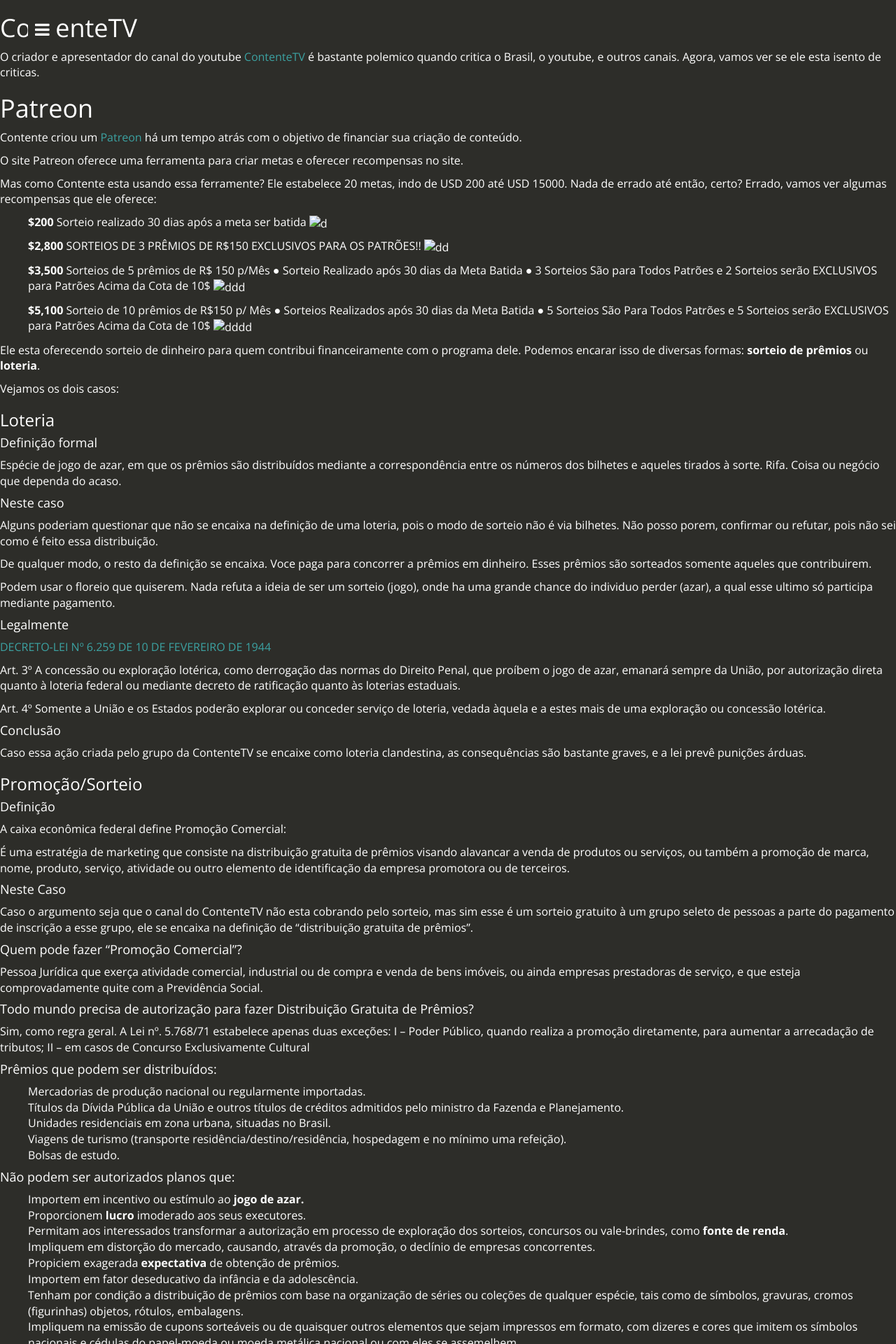
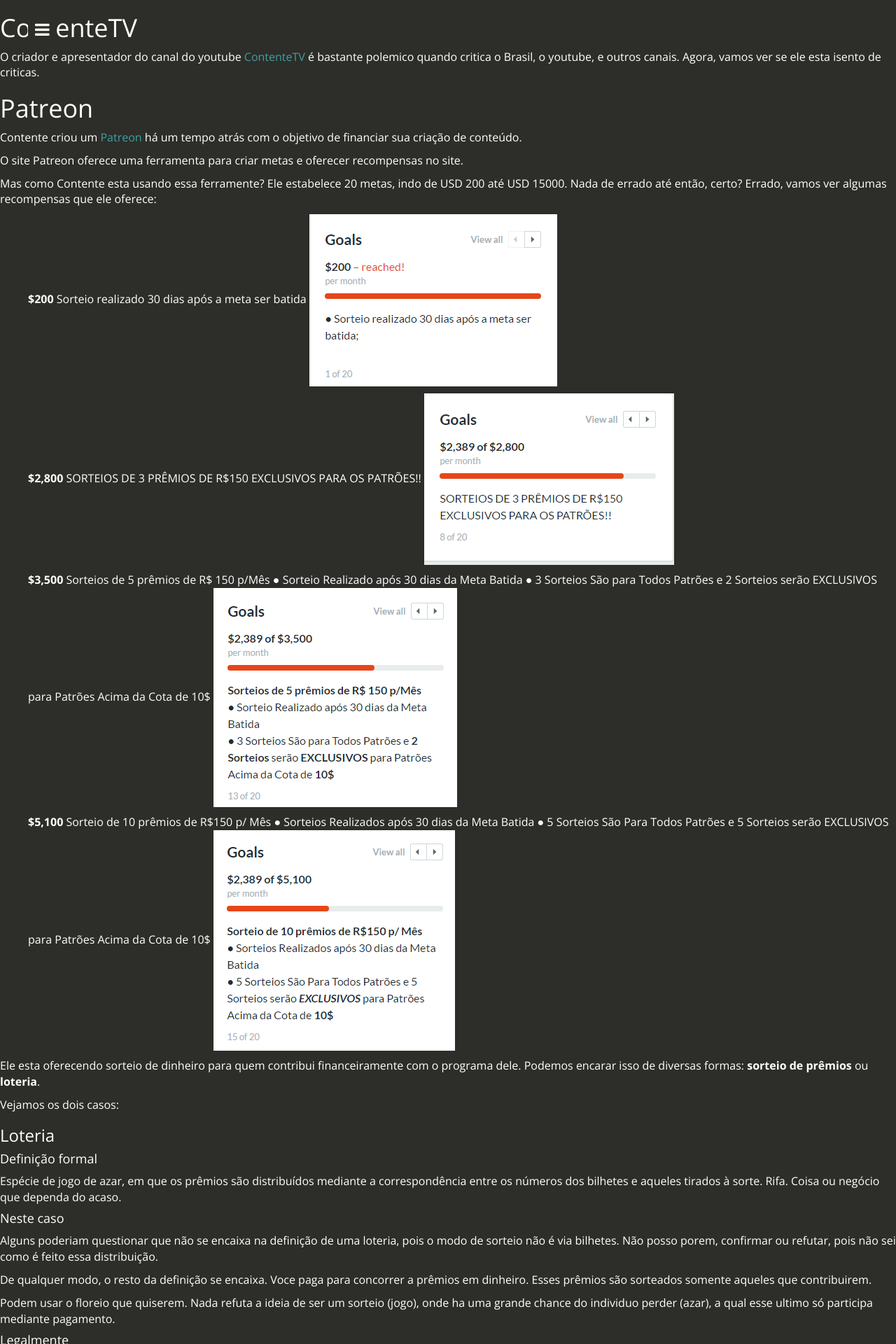
Before and after one commit to Fiat-Justitia/contente, a Jekyll site: the page built from patreon.md, in a window 1280 px wide. Shown: the top 1920 px of the page at 70% size. Built offline with Jekyll 4.4.1, drawn with Linux system fonts in a browser that asks for light colours; nearby versions of some CDN libraries.

Commit message:
Update patreon.md

```diff
--- a/patreon.md
+++ b/patreon.md
@@ -16,17 +16,17 @@
 
 Mas como Contente esta usando essa ferramente? Ele estabelece 20 metas, indo de USD 200 até USD 15000. Nada de errado até então, certo? Errado, vamos ver algumas recompensas que ele oferece:
 
-- **$200** Sorteio realizado 30 dias após a meta ser batida ![d](images/1.PNG)
+- **$200** Sorteio realizado 30 dias após a meta ser batida ![d](/contente/images/1.PNG)
 
-- **$2,800** SORTEIOS DE 3 PRÊMIOS DE R$150 EXCLUSIVOS PARA OS PATRÕES!! ![dd](images/2.PNG)
+- **$2,800** SORTEIOS DE 3 PRÊMIOS DE R$150 EXCLUSIVOS PARA OS PATRÕES!! ![dd](/contente/images/2.PNG)
 
 - **$3,500** Sorteios de 5 prêmios de R$ 150 p/Mês
 ● Sorteio Realizado após 30 dias da Meta Batida
-● 3 Sorteios São para Todos Patrões e 2 Sorteios serão EXCLUSIVOS para Patrões Acima da Cota de 10$ ![ddd](images/3.PNG)
+● 3 Sorteios São para Todos Patrões e 2 Sorteios serão EXCLUSIVOS para Patrões Acima da Cota de 10$ ![ddd](/contente/images/3.PNG)
 
 - **$5,100** Sorteio de 10 prêmios de R$150 p/ Mês
 ● Sorteios Realizados após 30 dias da Meta Batida
-● 5 Sorteios São Para Todos Patrões e 5 Sorteios serão EXCLUSIVOS para Patrões Acima da Cota de 10$ ![dddd](images/4.PNG)
+● 5 Sorteios São Para Todos Patrões e 5 Sorteios serão EXCLUSIVOS para Patrões Acima da Cota de 10$ ![dddd](/contente/images/4.PNG)
 
 
 Ele esta oferecendo sorteio de dinheiro para quem contribui financeiramente com o programa dele. Podemos encarar isso de diversas formas: **sorteio de prêmios** ou **loteria**.
```
